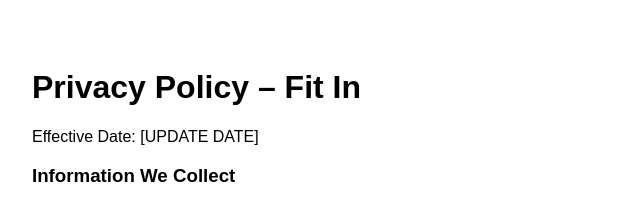
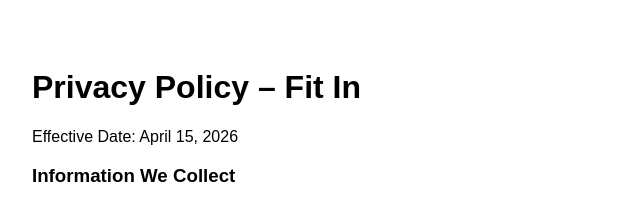
Before and after one commit to Fitin-Admin/FitIn-Site, a plain HTML site: page privacy.html in a window 1280 px wide. Shown: the top 202 px of the page, 16-656 px from the left. Drawn offline with Linux system fonts and the light colour scheme.

Commit message:
Update privacy.html
Updated Effective Date

```diff
--- a/privacy.html
+++ b/privacy.html
@@ -6,7 +6,7 @@
 <body style="font-family: Arial; padding: 40px;">
   <h1>Privacy Policy – Fit In</h1>
 
-  <p>Effective Date: [UPDATE DATE]</p>
+  <p>Effective Date: April 15, 2026</p>
 
   <h3>Information We Collect</h3>
   <ul>
```
